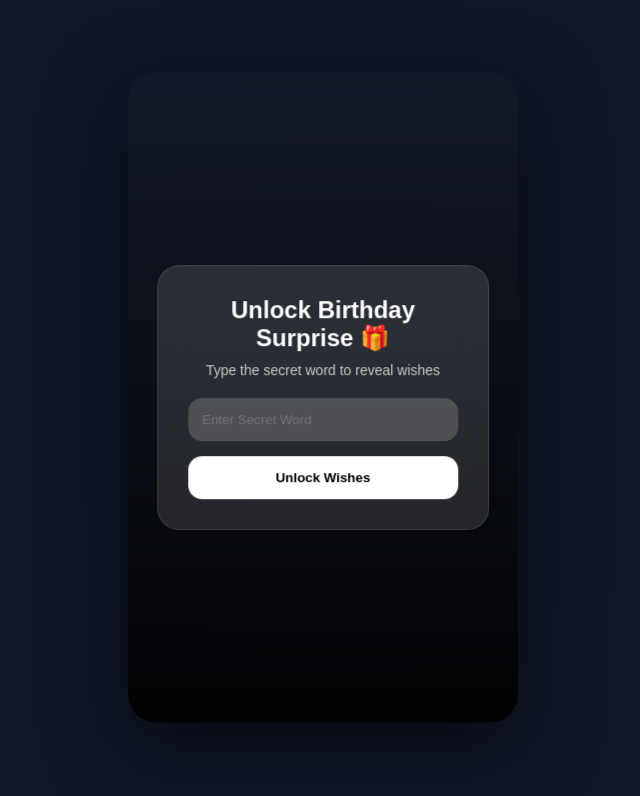
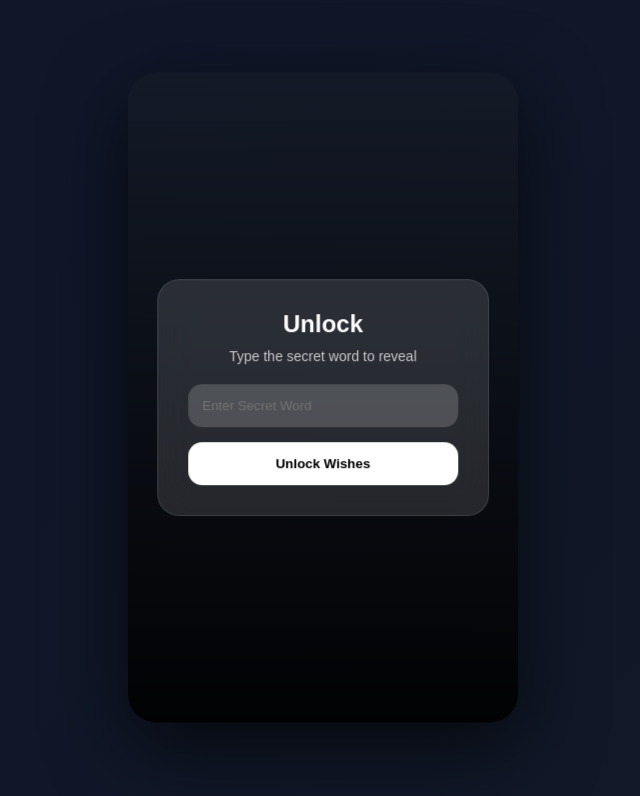
Before and after one commit to bishopnakka/pavan-wish, a plain HTML site: page index.html in a window 1280 px wide. Shown: the whole page, without its empty margins (317-957 px from the left). Drawn offline with Linux system fonts and the light colour scheme.

Commit message:
update title

```diff
--- a/index.html
+++ b/index.html
@@ -4,6 +4,7 @@
   <meta charset="UTF-8">
   <meta name="viewport" content="width=device-width, initial-scale=1.0">
   <title>your's web</title>
+
   <link rel="stylesheet" href="style.css">
 </head>
 <body>
@@ -22,8 +23,8 @@
       <div class="particles"></div>
 
       <div class="form-box" id="formBox">
-        <h2>Unlock Birthday Surprise 🎁</h2>
-        <p class="hint">Type the secret word to reveal wishes</p>
+        <h2>Unlock</h2>
+        <p class="hint">Type the secret word to reveal</p>
 
         <input type="text" id="secretInput" placeholder="Enter Secret Word">
 
```
